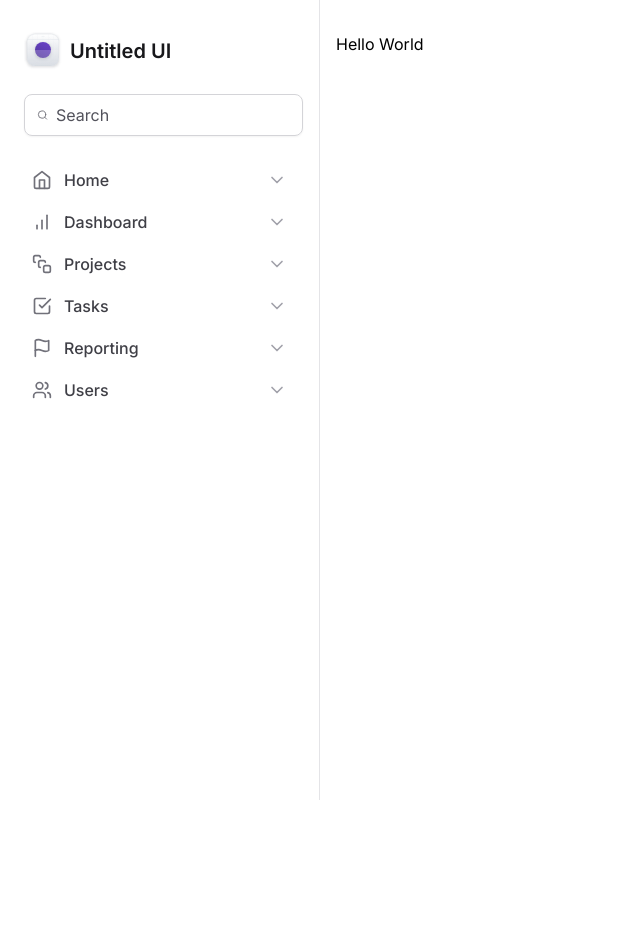
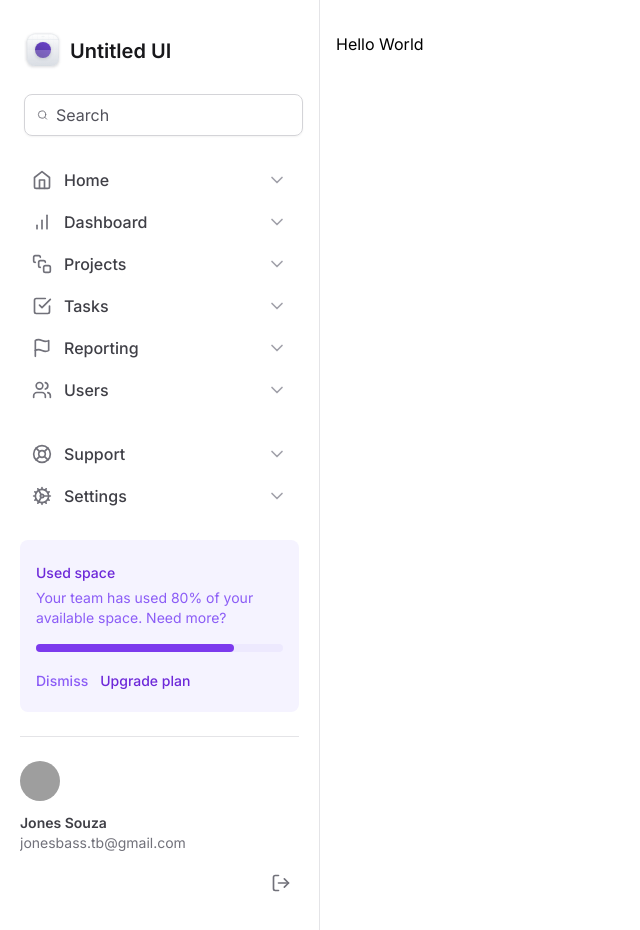
Before and after one commit to Jones-bass/tailwind-next, a Next.js app: page / in a window 1280 px wide. Shown: the top 930 px of the page, without its empty margins (0-640 px from the left). Before the commit the page ends 800 px from the top, so only its background shows below. Built offline with nearby package versions, Linux system fonts and the light colour scheme; grey boxes are pictures that could not be loaded.

Commit message:
Component Profile e Widget

```diff
--- /dev/null
+++ b/src/components/Sidebar/Profile.tsx
@@ -0,0 +1,22 @@
+import { LogOut } from 'lucide-react'
+
+export function Profile() {
+  return (
+    <div className="grid grid-cols-profile items-center gap-3">
+      <img
+        src="https://github.com/jones-bass.png"
+        className="h-10 w-10 rounded-full"
+        alt=""
+      />
+      <div className="flex flex-col truncate">
+        <span className="text-sm font-semibold text-zinc-700">Jones Souza</span>
+        <span className="truncate text-sm text-zinc-500">
+          jonesbass.tb@gmail.com
+        </span>
+      </div>
+      <button type="button" className="ml-auto rounded-md p-2 hover:bg-zinc-50">
+        <LogOut className="h-5 w-5 text-zinc-500" />
+      </button>
+    </div>
+  )
+}
--- /dev/null
+++ b/src/components/Sidebar/UsedSpaceWidget.tsx
@@ -0,0 +1,33 @@
+export function UsedSpaceWidget() {
+  return (
+    <div className="flex flex-col gap-4 rounded-lg bg-violet-50 px-4 py-5">
+      <div className="space-y-1">
+        <span className="text-sm/5 font-medium text-violet-700">
+          Used space
+        </span>
+        <p className="text-sm/5 text-violet-500">
+          Your team has used 80% of your available space. Need more?
+        </p>
+      </div>
+
+      <div className="h-2 rounded-full bg-violet-100">
+        <div className="h-2 w-4/5 rounded-full bg-violet-600" />
+      </div>
+
+      <div className="space-x-3">
+        <button
+          type="button"
+          className="text-sm font-medium text-violet-500 hover:text-violet-700"
+        >
+          Dismiss
+        </button>
+        <button
+          type="button"
+          className="text-sm font-medium text-violet-700 hover:text-violet-900"
+        >
+          Upgrade plan
+        </button>
+      </div>
+    </div>
+  )
+}
--- a/src/components/Sidebar/index.tsx
+++ b/src/components/Sidebar/index.tsx
@@ -1,12 +1,23 @@
-import { Search } from 'lucide-react'
+import {
+  Search,
+  BarChart,
+  CheckSquare,
+  Flag,
+  Home,
+  SquareStack,
+  Users,
+  LifeBuoy,
+  Cog,
+} from 'lucide-react'
 import { Logo } from './logo'
-import { MainNavigation } from './MainNavigation'
+import { NavItem } from './MainNavigation/NavItem'
+import { UsedSpaceWidget } from './UsedSpaceWidget'
+import { Profile } from './Profile'
 
 export function Sidebar() {
   return (
-    <aside className="space-y-6 border-r border-zinc-200 px-5 py-8">
+    <aside className="flex flex-col gap-6 border-r border-zinc-200 px-5 py-8">
       <Logo />
-
       <div className="mx-1 flex w-full items-center gap-2 rounded-lg border border-zinc-300 px-3 py-2 shadow-sm">
         <Search className="h-5 w-5 text-zinc-500" />
         <input
@@ -14,8 +25,26 @@ export function Sidebar() {
           placeholder="Search"
         />
       </div>
+      <nav className="space-y-0.5">
+        <NavItem title="Home" icon={Home} />
+        <NavItem title="Dashboard" icon={BarChart} />
+        <NavItem title="Projects" icon={SquareStack} />
+        <NavItem title="Tasks" icon={CheckSquare} />
+        <NavItem title="Reporting" icon={Flag} />
+        <NavItem title="Users" icon={Users} />
+      </nav>
+      <div className="mt-auto flex flex-col gap-6">
+        <nav className="space-y-0.5">
+          <NavItem title="Support" icon={LifeBuoy} />
+          <NavItem title="Settings" icon={Cog} />
+        </nav>
 
-      <MainNavigation />
+        <UsedSpaceWidget />
+
+        <div className="h-px bg-zinc-200" />
+
+        <Profile />
+      </div>
     </aside>
   )
 }
```
